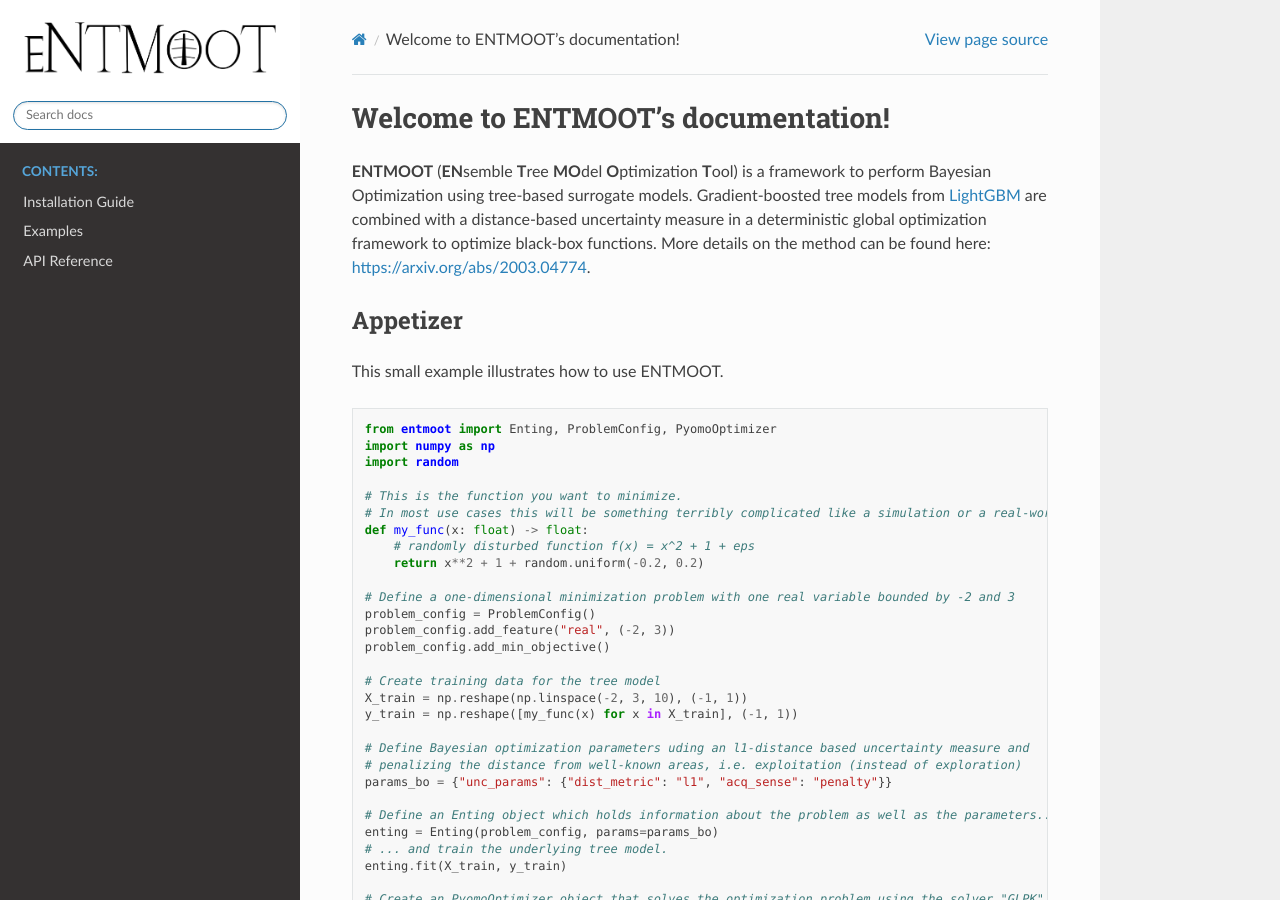
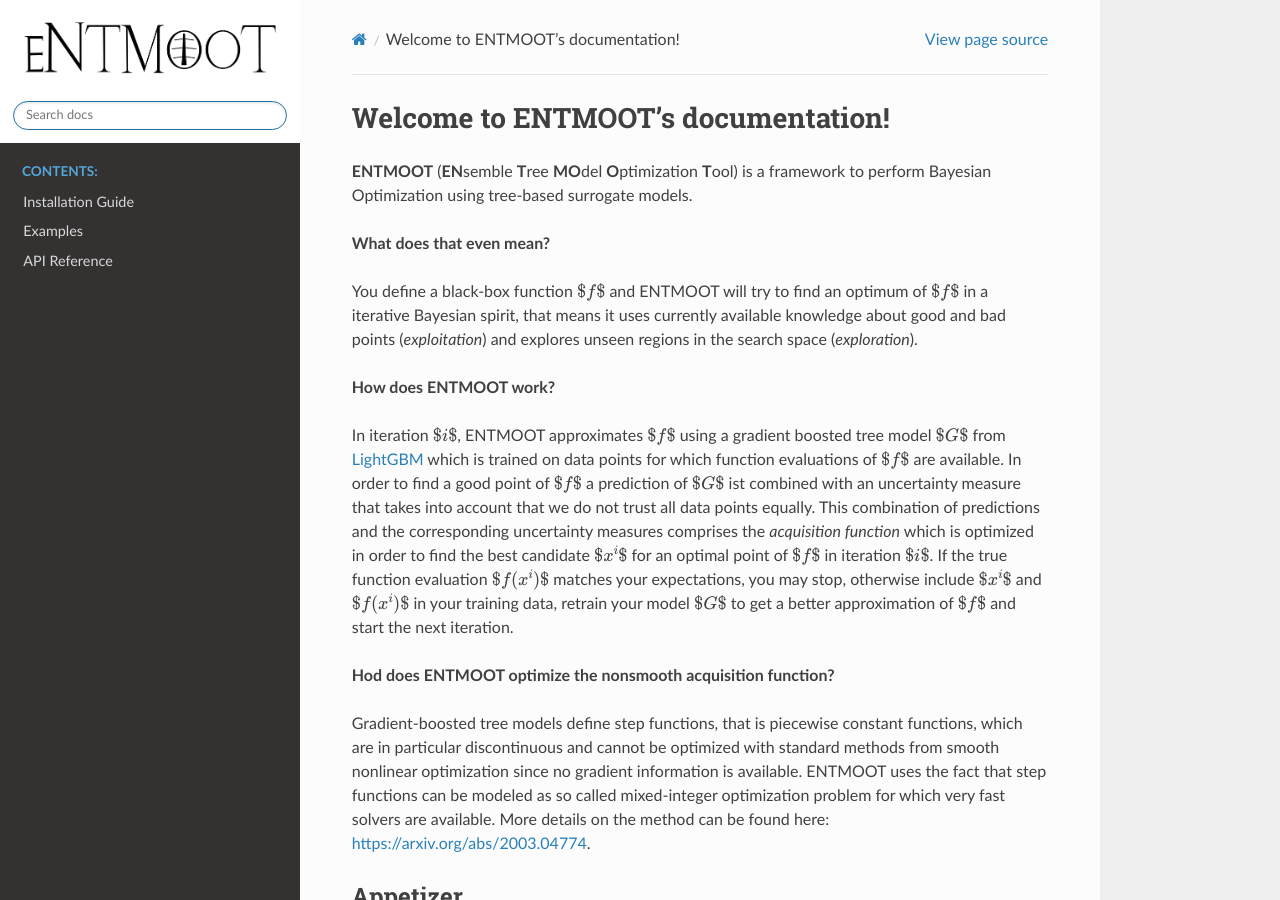
Before and after one commit to cog-imperial/entmoot, a Sphinx documentation site: the page built from docs/index.rst, in a window 1280 px wide and 900 px high. Built offline with Sphinx 7.4.7 and the Read the Docs theme 2.0.0, drawn with Linux system fonts in a browser that asks for light colours; some of the changed text lies outside the part shown.

Commit message:
update ENTMOOT description

```diff
--- a/docs/index.rst
+++ b/docs/index.rst
@@ -2,9 +2,32 @@ Welcome to ENTMOOT's documentation!
 ===================================
 
 **ENTMOOT** (**EN**\semble **T**\ree **MO**\del **O**\ptimization **T**\ool) is a framework to perform Bayesian
-Optimization using tree-based surrogate models. Gradient-boosted tree models from `LightGBM <https://lightgbm.readthedocs.io>`__
-are combined with a distance-based uncertainty measure in a deterministic global optimization framework to optimize
-black-box functions. More details on the method can be found here: https://arxiv.org/abs/2003.04774.
+Optimization using tree-based surrogate models.
+
+**What does that even mean?**
+
+You define a black-box function :math:`$f$` and ENTMOOT will try to find an optimum of :math:`$f$` in a iterative
+Bayesian spirit, that means it uses currently available knowledge about good and bad points (*exploitation*) and
+explores unseen regions in the search space (*exploration*).
+
+**How does ENTMOOT work?**
+
+In iteration :math:`$i$`, ENTMOOT approximates :math:`$f$` using a gradient boosted tree
+model :math:`$G$` from `LightGBM <https://lightgbm.readthedocs.io>`__ which is trained on data points for which
+function evaluations of :math:`$f$` are available. In order to find a good point of :math:`$f$` a prediction of :math:`$G$`
+ist combined with an uncertainty measure that takes into account that we do not trust all data points equally. This
+combination of predictions and the corresponding uncertainty measures comprises the *acquisition function* which is
+optimized in order to find the best candidate :math:`$x^i$` for an optimal point of :math:`$f$` in iteration :math:`$i$`.
+If the true function evaluation :math:`$f(x^i)$` matches your expectations, you may stop, otherwise include
+:math:`$x^i$` and :math:`$f(x^i)$` in your training data, retrain your model :math:`$G$` to get a better approximation
+of :math:`$f$` and start the next iteration.
+
+**Hod does ENTMOOT optimize the nonsmooth acquisition function?**
+
+Gradient-boosted tree models define step functions, that is piecewise constant functions, which are in particular
+discontinuous and cannot be optimized with standard methods from smooth nonlinear optimization since no gradient
+information is available. ENTMOOT uses the fact that step functions can be modeled as so called mixed-integer optimization
+problem for which very fast solvers are available. More details on the method can be found here: https://arxiv.org/abs/2003.04774.
 
 Appetizer
 ---------
```
Also changed, not shown: other parts of docs/index.rst (+1 -0 lines).
